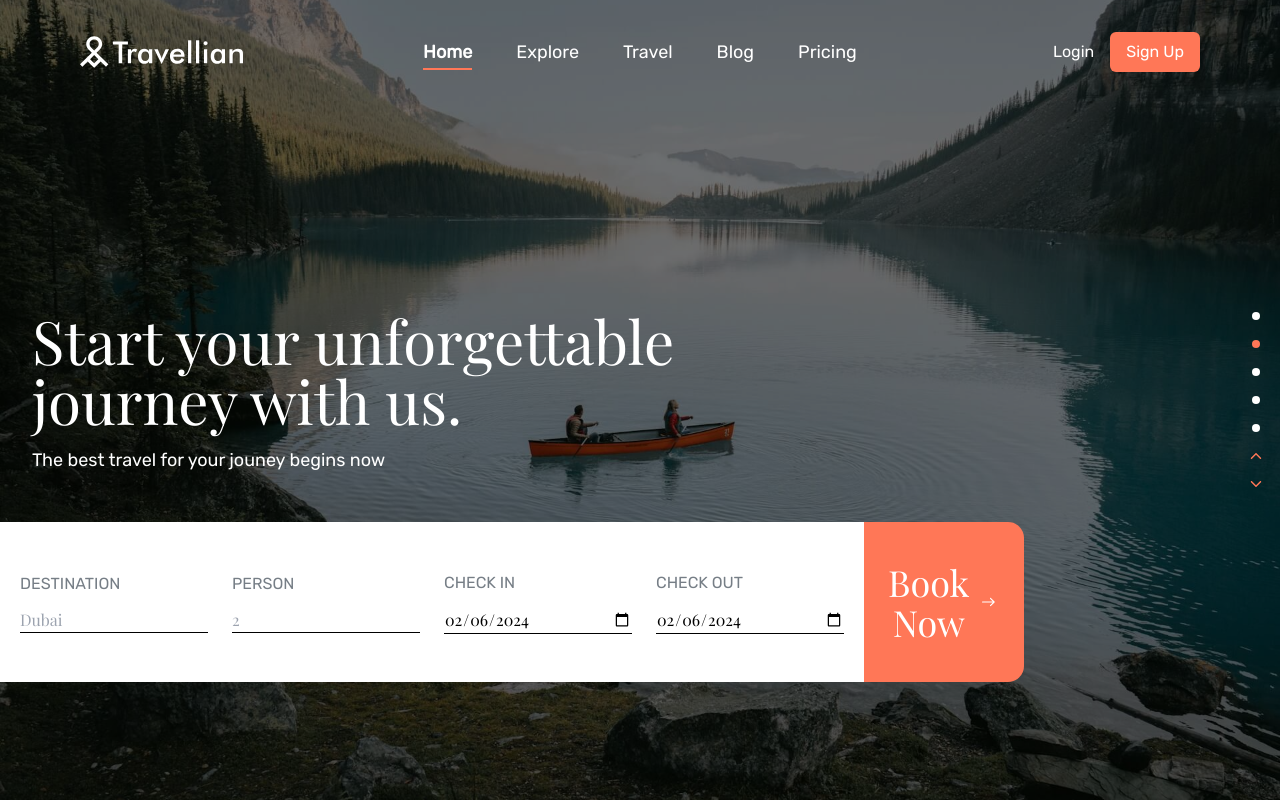
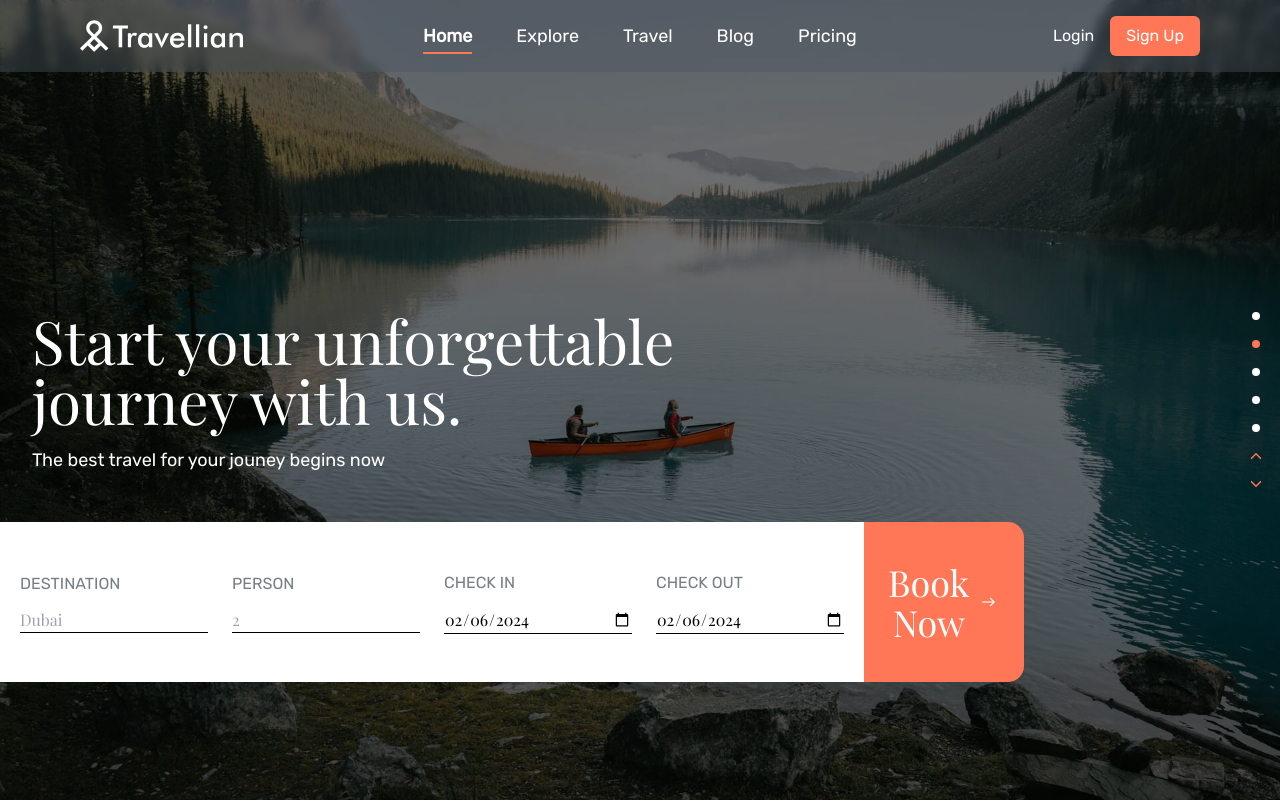
Before and after one commit to jrTilak/travellian-frontend, a React (Vite) app: page / in a window 1280 px wide. Shown: the top 802 px of the page. Built offline with nearby package versions, Linux system fonts and the light colour scheme; what tailwindcss-animated would draw is missing.

Commit message:
Refactor useScrollTop hook to useScrollDirection

```diff
--- a/src/components/header/header.tsx
+++ b/src/components/header/header.tsx
@@ -5,11 +5,11 @@ import Button from "../shared/button";
 import HEADER_LINKS from "./header-links";
 import { IoIosMenu } from "react-icons/io";
 import { RxCross2 } from "react-icons/rx";
-import useScrollTop from "../../hooks/use-scroll-top";
+import useScrollDirection from "../../hooks/use-scroll-direction";
 
 const Header = () => {
   const asideRef = useRef<HTMLDivElement>(null);
-  const isScrolled = useScrollTop(100);
+  const isScrolled = useScrollDirection();
 
   const toggleAside = (toRemove: boolean) => {
     if (asideRef.current) {
--- /dev/null
+++ b/src/hooks/use-scroll-direction.tsx
@@ -0,0 +1,24 @@
+import { useEffect, useState } from "react";
+
+const useScrollDirection = () => {
+  const [scrollDirection, setScrollDirection] = useState<null | boolean>(null);
+  const [lastScrollTop, setLastScrollTop] = useState(0);
+
+  useEffect(() => {
+    const handleScroll = () => {
+      const st = window.scrollY || document.documentElement.scrollTop;
+      if (st > lastScrollTop) {
+        setScrollDirection(false); // downscroll
+      } else {
+        setScrollDirection(true); // upscroll
+      }
+      setLastScrollTop(st <= 0 ? 0 : st);
+    };
+    window.addEventListener("scroll", handleScroll);
+    return () => window.removeEventListener("scroll", handleScroll);
+  }, [lastScrollTop]);
+
+  return scrollDirection;
+};
+
+export default useScrollDirection;
--- a/src/hooks/use-scroll-top.tsx
+++ /dev/null
@@ -1,18 +0,0 @@
-import { useEffect, useState } from "react";
-
-const useScrollTop = (threshold = 10) => {
-  const [scrolled, setScrolled] = useState(false);
-  useEffect(() => {
-    const handleScroll = () => {
-      if (window.scrollY > threshold) {
-        setScrolled(true);
-      } else {
-        setScrolled(false);
-      }
-    };
-    window.addEventListener("scroll", handleScroll);
-    return () => window.removeEventListener("scroll", handleScroll);
-  }, [threshold]);
-  return scrolled;
-};
-export default useScrollTop;
```
